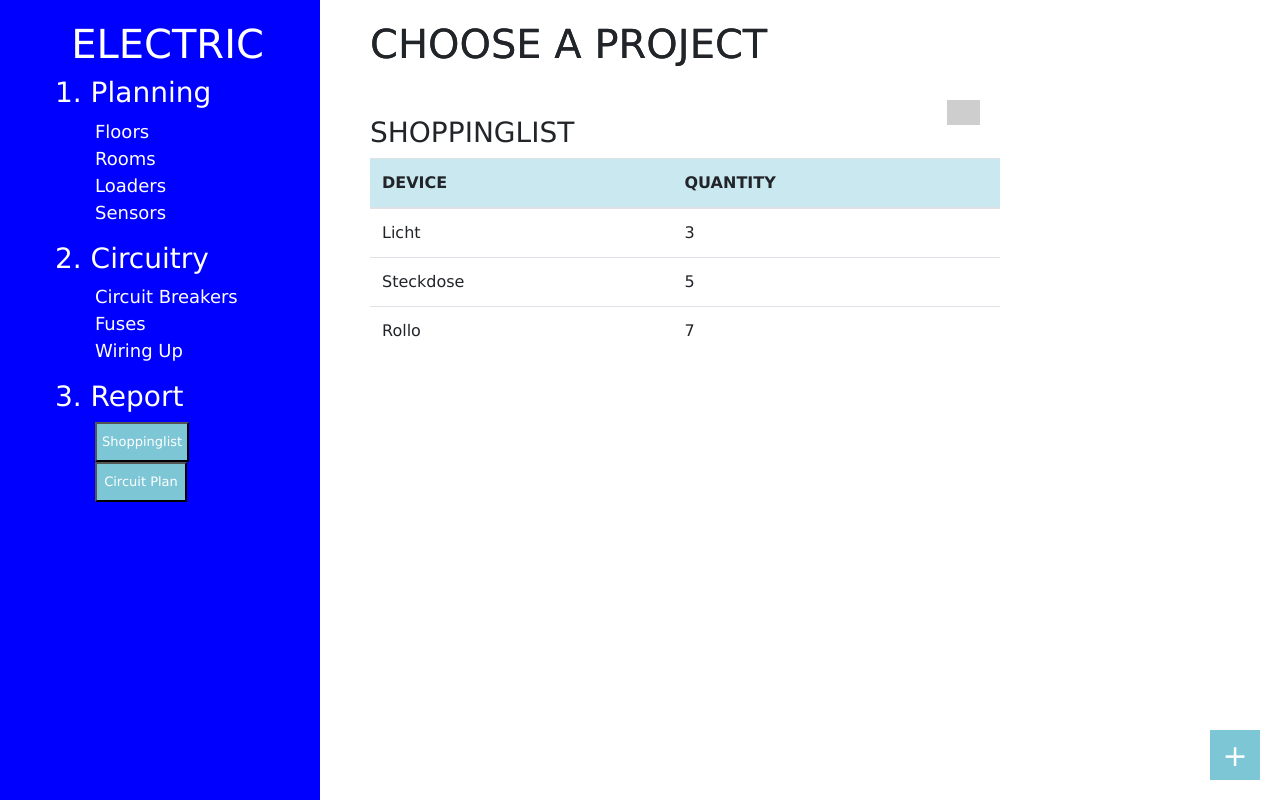
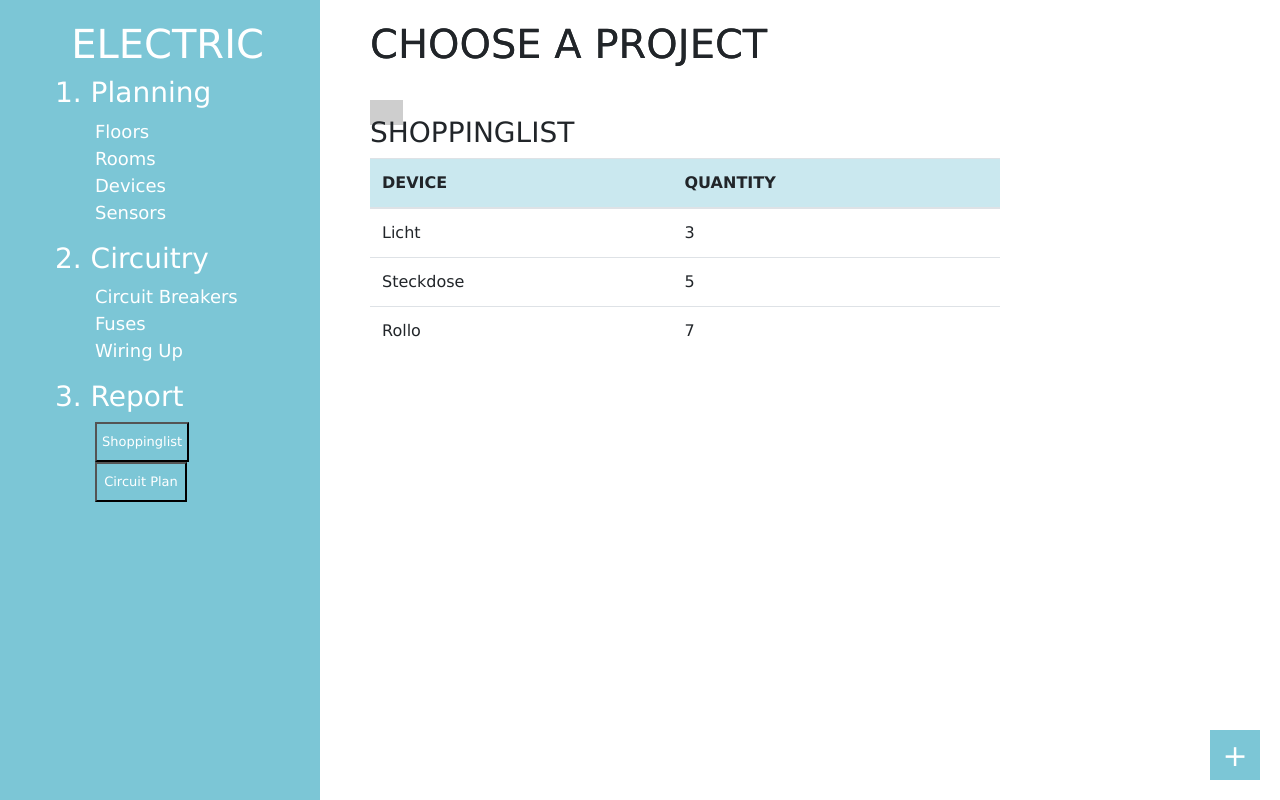
Before and after one commit to Kl4rity/Elektroinstallationsplaner_Tracker, a PHP site: page / in a window 1280 px wide. Run offline with PHP 8.4, Linux system fonts and the light colour scheme; grey boxes are pictures that could not be loaded.

Commit message:
changed position of back button, renamed sidebar loaders to devices, removed the show button

```diff
--- a/implementation/src/electroListHandler.js
+++ b/implementation/src/electroListHandler.js
@@ -19,7 +19,6 @@ var electroListHandler = {
 
                 var listItem = "<tr itemId=" + value.id + "> <td class='name' id=" + floorNameId + ">" + floorName + "</td><td class='extraData'></td><td align='right'><div class='btn-group mr-2' role='group' aria-label='First group'>"
                     + "<button type ='button' class='btn btn-secondary editButton' id=" + editButtonId + " data-toggle='modal' data-target='#exampleModalCenter'><img src='../icons/edit.png' width='25px' height='25px'></button>"
-                    + "<button type ='button' class='btn btn-secondary detailsButton'><img src='../icons/show.png' width='25px' height='25px'></button>"
                     + "<button type ='button' class='btn btn-secondary deleteButton' id=" + deleteButtonId + "><img src='../icons/delete.png' width='25px' height='25px'></button>"
                     + "</div></td></tr> ";
                 $(".appendedRow").prepend(listItem);
--- a/implementation/src/index.html
+++ b/implementation/src/index.html
@@ -37,7 +37,7 @@
                     <ul>
                         <li class="Floor stage">Floors</li>
                         <li class="Room stage">Rooms</li>
-                        <li class="Loader stage">Loaders</li>
+                        <li class="Loader stage">Devices</li>
                         <li class="Sensor stage">Sensors</li>
                     </ul>
                 <h3>2. Circuitry</h3>
@@ -66,30 +66,7 @@
                 </table>
             </div>
             <br>
-            <!--<h3>First Floor</h3>
-            <div class="list-group list-group-flush">
-                <a href="#" class="list-group-item list-group-item-action">Schlafzimmer</a>
-                <a href="#" class="list-group-item list-group-item-action">Billiardzimmer</a>
-                <a href="#" class="list-group-item list-group-item-action">Heimkino</a>
-                <a href="#" class="list-group-item list-group-item-action">Kinderzimmer</a>
-            </div>
-            <br>
-        <h3>Second Floor</h3>
-            <div class="list-group list-group-flush">
-                <a href="#" class="list-group-item list-group-item-action">Schlafzimmer</a>
-                <a href="#" class="list-group-item list-group-item-action">Billiardzimmer</a>
-                <a href="#" class="list-group-item list-group-item-action">Heimkino</a>
-                <a href="#" class="list-group-item list-group-item-action">Kinderzimmer</a>
-            </div>
-            <br>
-        <h3>Third Floor</h3>
-            <div class="list-group list-group-flush">
-                <a href="#" class="list-group-item list-group-item-action">Schlafzimmer</a>
-                <a href="#" class="list-group-item list-group-item-action">Billiardzimmer</a>
-                <a href="#" class="list-group-item list-group-item-action">Heimkino</a>
-                <a href="#" class="list-group-item list-group-item-action">Kinderzimmer</a>
-            </div>
-    </div>-->
+
             <button id="addItem" class="electricButton" type="button" data-toggle="modal" data-target="#exampleModalCenter">
                 +
             </button>
--- a/implementation/src/style.css
+++ b/implementation/src/style.css
@@ -4,12 +4,12 @@
 }
 
 .sidebar {
-    background-color: blue;
-    position:fixed;
-    height:100%;
-    left:0px;
+    background-color: rgb(124, 198, 214);
+    position: fixed;
+    height: 100%;
+    left: 0px;
     text-align: center;
-    color:white;
+    color: white;
     padding-top: 20px;
     padding-right: 0px;
 }
@@ -124,7 +124,7 @@
 
 #backButton {
     height:25px;
-    float: right;
+    float: left;
     padding-right: 20px;
     opacity: 0.5;
 }
```
